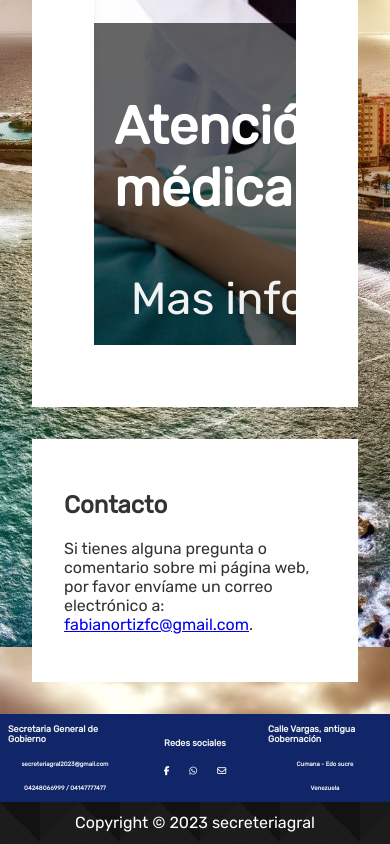
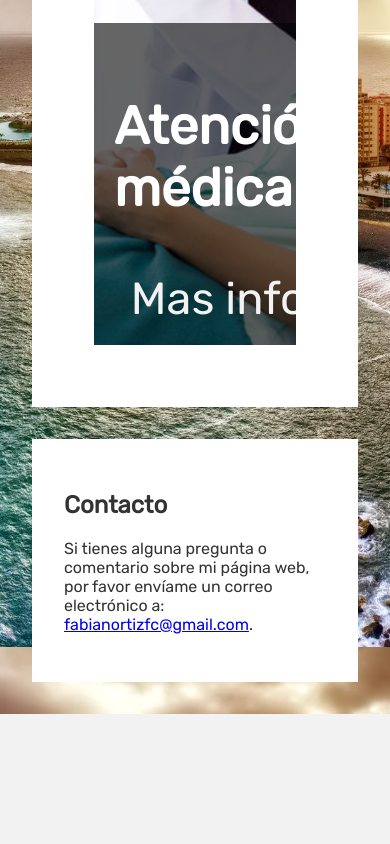
Before and after one commit to faOC20/faOC20.github.io, a plain HTML site: page index.html in a window 390 px wide. Shown: the part 4417-5261 px from the top of the page. After the commit the page ends 5131 px from the top, so only its background shows below. Drawn offline with Linux system fonts and the light colour scheme.

Commit message:
Update styles.css

```diff
--- a/styles.css
+++ b/styles.css
@@ -502,12 +502,11 @@ footer {
 @media screen and (max-width: 1200px) {
 
   footer{
+    display: none;
     height: 130px;
   }
 
-  .footer-container div{
-    font-size: 9px;
-  }
+
 
 
 }
```
